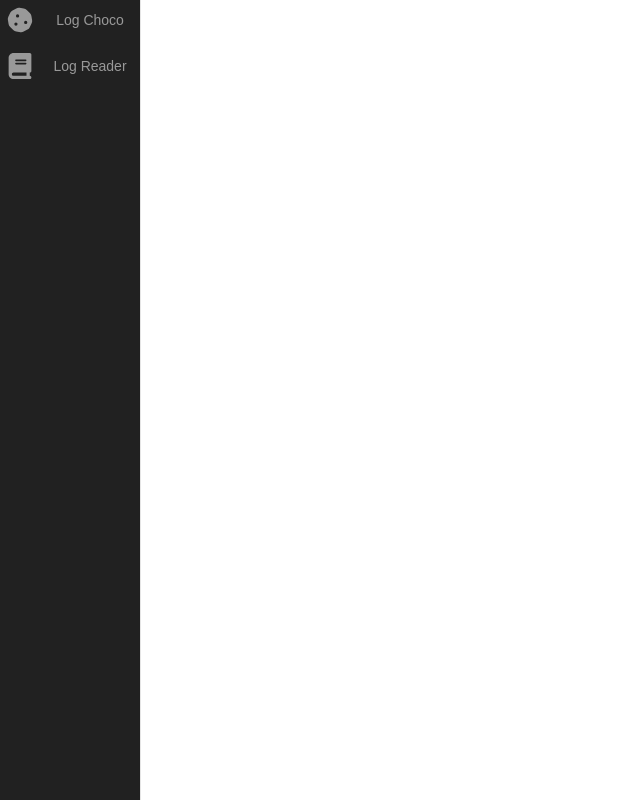
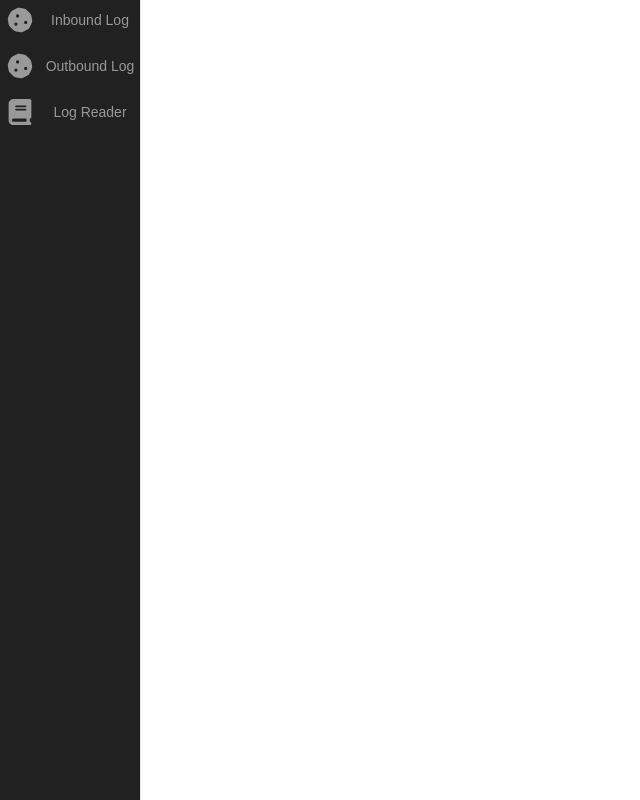
Before and after one commit to Leo-Sim/log-web, a React (Create React App) app: page / in a window 1280 px wide. Shown: the whole page, without its empty margins (0-640 px from the left). Built offline with nearby package versions, Linux system fonts and the light colour scheme; a web font is replaced by a local one.

Commit message:
add router, axios

```diff
--- a/package.json
+++ b/package.json
@@ -9,6 +9,7 @@
     "@testing-library/jest-dom": "^5.16.4",
     "@testing-library/react": "^13.3.0",
     "@testing-library/user-event": "^13.5.0",
+    "axios": "^0.27.2",
     "react": "^18.1.0",
     "react-dom": "^18.1.0",
     "react-router-dom": "^6.3.0",
--- a/src/App.js
+++ b/src/App.js
@@ -1,44 +1,37 @@
-import logo from './logo.svg';
 
 import './css/App.css';
 import './css/common/common.css'
 
-import { useState } from 'react';
-import { BrowserRouter, Route, Switch } from 'react-router-dom';
+import { useRef, useState } from 'react';
+import { BrowserRouter, Route, Routes } from 'react-router-dom';
 import { LeftMenu } from './component/leftMenu.js'
 
+import { LogChocoInbound } from "./page/log-choco/setting/inbound";
 
 
 function App() {
 
-  const title = 'monitor transfer';
 
-  const enable = 'enable';
-
-  let [ curDate, changeCurDate ] = useState('');
+    const mainMenu = useRef();
 
 
-  let changeDate = () => {
-    let date = new Date();
-    alert(date.getMilliseconds)
-    changeCurDate(date.getMilliseconds);
-  };
 
-  return (
-      <BrowserRouter>
-        <div  className="App">
+      return (
+          <BrowserRouter>
+            <div  className="App">
 
-          <LeftMenu />
+              <LeftMenu ref={ mainMenu }/>
+                    <Routes>
 
 
-            <div></div>
+                        <Route path="/logChoco/inbound" element={  <LogChocoInbound ref={ mainMenu } /> }></Route>
 
-        </div>
-      </BrowserRouter>
-  )
+                    </Routes>
 
 
-      ;
+            </div>
+          </BrowserRouter>
+      );
 }
 
 export default App;
--- a/src/component/leftMenu.js
+++ b/src/component/leftMenu.js
@@ -1,24 +1,34 @@
 
 import { FontAwesomeIcon } from "@fortawesome/react-fontawesome";
 import { faCookie, faBook } from "@fortawesome/free-solid-svg-icons";
+import React, {useEffect} from 'react';
+import { useRef } from 'react';
 
 
-export const LeftMenu = () => {
+export const LeftMenu = React.forwardRef((props, ref) => {
 
         return (
             <>
                 <div className="area"></div>
-            <nav className="main-menu">
+                <nav className="main-menu" ref={ ref }>
                     <ul>
                         <li>
-                        <a href="http://justinfarrow.com">
+                            <a href="/logchoco/inbound">
 
                                 <FontAwesomeIcon className={"img"} icon={ faCookie } />
                                 <span className="nav-text">
-                            Log Choco
+                                Inbound Log
                             </span>
                             </a>
+                        </li>
+                        <li>
+                            <a href="/logchoco/outbound">
 
+                                <FontAwesomeIcon className={"img"} icon={ faCookie } />
+                                <span className="nav-text">
+                                Outbound Log
+                            </span>
+                            </a>
                         </li>
                         <li className="has-subnav">
                             <a href="#">
@@ -34,4 +44,4 @@ export const LeftMenu = () => {
 
             </>
         );
-}
+});
--- /dev/null
+++ b/src/css/log-choco/logchoco.css
@@ -0,0 +1,4 @@
+
+.setting {
+
+}
--- /dev/null
+++ b/src/page/log-choco/setting/inbound.js
@@ -0,0 +1,36 @@
+
+import '../../../css/log-choco/logchoco.css'
+
+import {useEffect, useRef, useState} from "react";
+import axios from "axios";
+import React from 'react';
+
+export const LogChocoInbound = React.forwardRef((props, ref) => {
+
+    useEffect(() => {
+        setLeftPadding(ref.current.offsetWidth)
+    })
+
+    // value for padding-left
+    let [leftPadding, setLeftPadding] = useState(0);
+    let [setting, changeSetting] = useState('dda');
+
+    axios.get('http://127.0.0.1:30001/setting/log/file').then(res => {
+
+        let data = res.data[0];
+        let text = JSON.stringify(data);
+        text = text.replace(/\\"/g, '"')
+        changeSetting(text);
+    });
+
+
+    return (
+        <div>
+            <div className="setting" style={{ paddingLeft: leftPadding}}>
+                <div  style={{ float: 'right'}}>button</div>
+                { setting }
+            </div>
+
+        </div>
+    );
+})
```
Also changed, not shown: 1 other file (tests, documents, lock files or other folders). Lines whose indentation alone changed are shown as unchanged.
